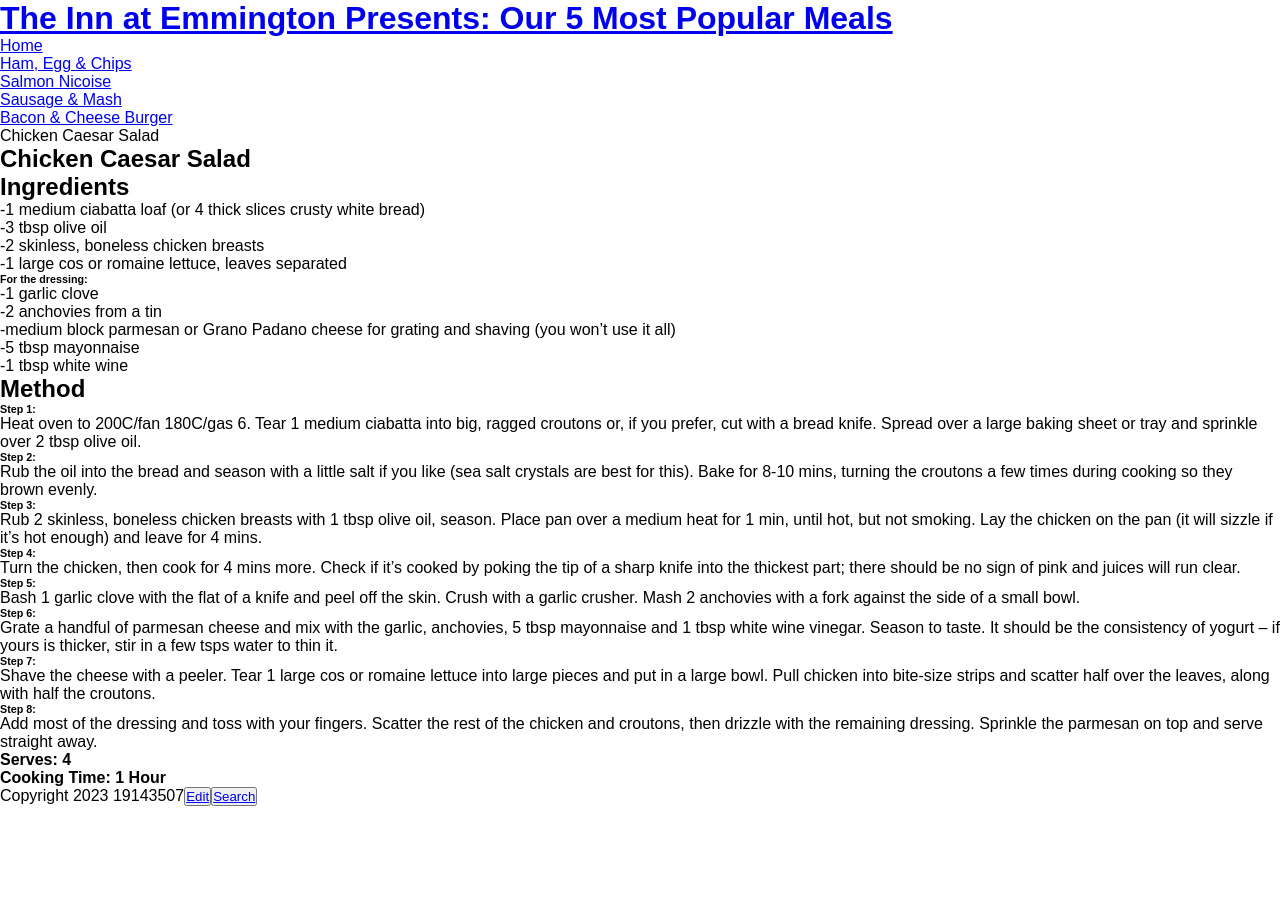
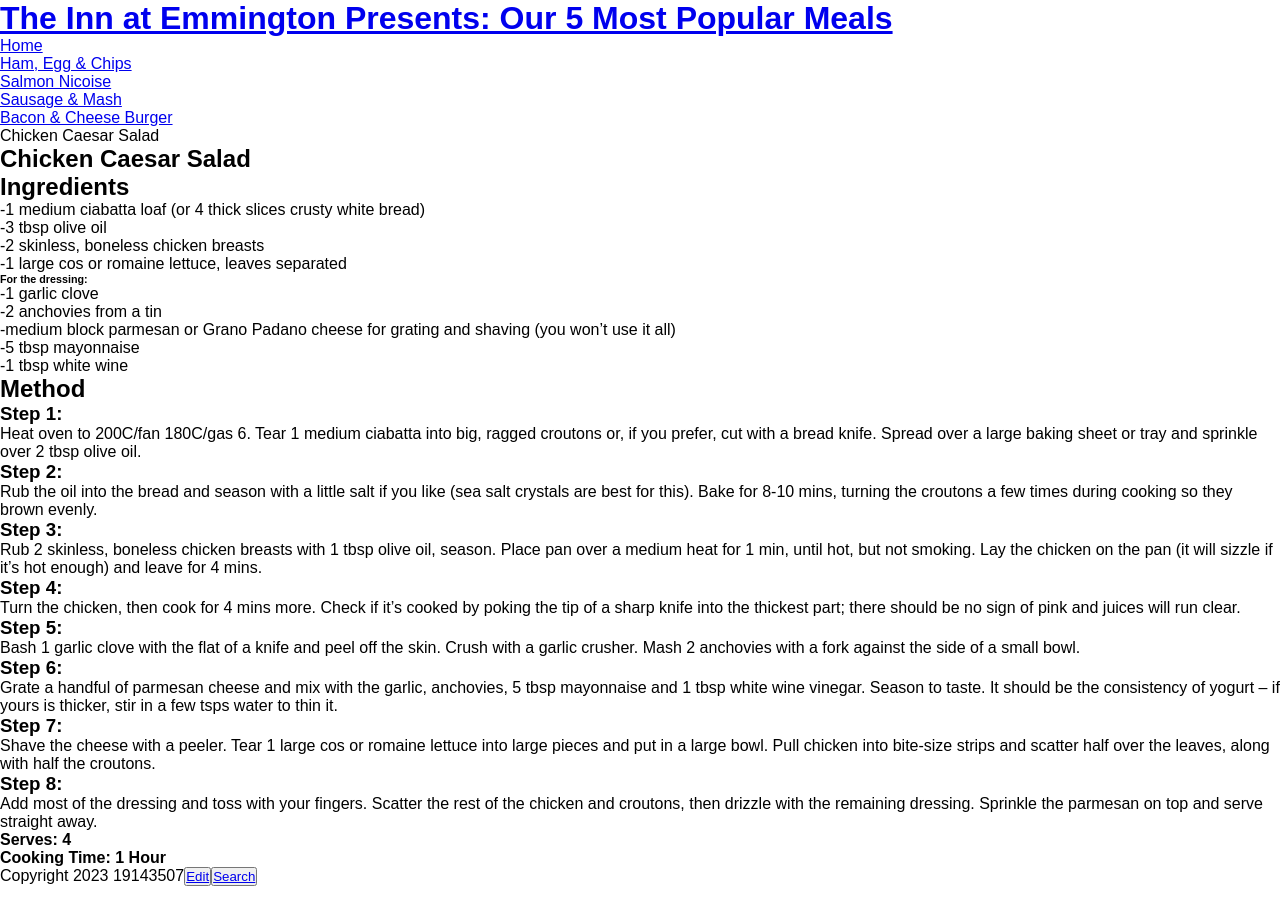
Before and after one commit to 19143507/inn-at-emmington, a Jekyll site: the page built from _recipes/chicken-caesar-salad.md, in a window 1280 px wide. Built offline with Jekyll 4.4.1, drawn with Linux system fonts in a browser that asks for light colours.

```diff
--- a/_recipes/chicken-caesar-salad.md
+++ b/_recipes/chicken-caesar-salad.md
@@ -28,39 +28,37 @@ layout: recipe
 
 ## Method
 
-###### Step 1:
+### Step 1:
 
 Heat oven to 200C/fan 180C/gas 6. Tear 1 medium ciabatta into big, ragged croutons or, if you prefer, cut with a bread knife. Spread over a large baking sheet or tray and sprinkle over 2 tbsp olive oil.
 
-###### Step 2:
+### Step 2:
 
 Rub the oil into the bread and season with a little salt if you like (sea salt crystals are best for this). Bake for 8-10 mins, turning the croutons a few times during cooking so they brown evenly.
 
-###### Step 3:
+### Step 3:
 
 Rub 2 skinless, boneless chicken breasts with 1 tbsp olive oil, season. Place pan over a medium heat for 1 min, until hot, but not smoking. Lay the chicken on the pan (it will sizzle if it’s hot enough) and leave for 4 mins.
 
-###### Step 4:
+### Step 4:
 
 Turn the chicken, then cook for 4 mins more. Check if it’s cooked by poking the tip of a sharp knife into the thickest part; there should be no sign of pink and juices will run clear.
 
-###### Step 5:
+### Step 5:
 
 Bash 1 garlic clove with the flat of a knife and peel off the skin. Crush with a garlic crusher. Mash 2 anchovies with a fork against the side of a small bowl.
 
-###### Step 6:
+### Step 6:
 
 Grate a handful of parmesan cheese and mix with the garlic, anchovies, 5 tbsp mayonnaise and 1 tbsp white wine vinegar. Season to taste. It should be the consistency of yogurt – if yours is thicker, stir in a few tsps water to thin it.
 
-###### Step 7:
+### Step 7:
 
 Shave the cheese with a peeler. Tear 1 large cos or romaine lettuce into large pieces and put in a large bowl. Pull chicken into bite-size strips and scatter half over the leaves, along with half the croutons.
 
-###### Step 8:
+### Step 8:
 
 Add most of the dressing and toss with your fingers. Scatter the rest of the chicken and croutons, then drizzle with the remaining dressing. Sprinkle the parmesan on top and serve straight away.
 
-
-
 * **S﻿erves: 4**
 * **C﻿ooking Time: 1 Hour**
```
